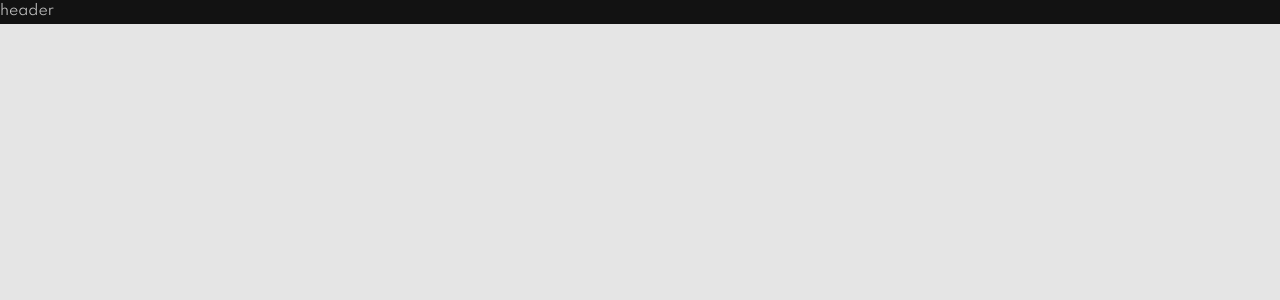
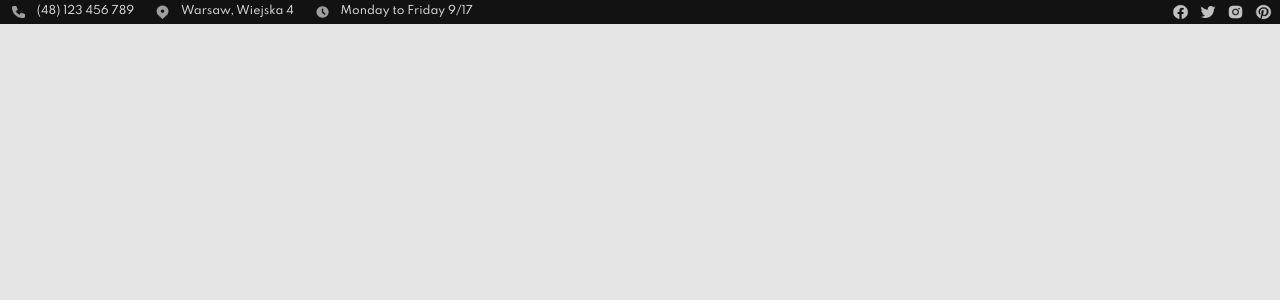
Before and after one commit to pswitalski/Store, a React (Create React App) app: page / in a window 1280 px wide. Shown: the top 300 px of the page. Built offline with nearby package versions, Linux system fonts and the light colour scheme.

Commit message:
create header

```diff
--- /dev/null
+++ b/src/assets/styles/Wrapper.js
@@ -0,0 +1,7 @@
+import styled from 'styled-components';
+
+export const Wrapper = styled.div`
+    height: 100%;
+    width: 100%;
+    max-width: 1280px;
+`;
--- a/src/components/Header/Header.js
+++ b/src/components/Header/Header.js
@@ -1,10 +1,37 @@
 import React from 'react';
 
-import { StyledHeader } from 'components/Header/Header.styles';
+import InfoItem from 'components/Header/InfoItem/InfoItem';
+import SocialMediaLink from './SocialMediaLink/SocialMediaLink';
+
+import { Wrapper } from 'assets/styles/Wrapper';
+import { StyledHeader, StyledDiv, StyledList } from 'components/Header/Header.styles';
+
+import phone from 'assets/icons/phone 2.png';
+import gps from 'assets/icons/location-marker 2.png';
+import clock from 'assets/icons/clock 2.png';
+import facebook from 'assets/icons/facebook 1.png';
+import twitter from 'assets/icons/logo-twitter 1.png';
+import instagram from 'assets/icons/instagram 1.png';
+import pinterest from 'assets/icons/logo-pinterest 1.png';
+
 
 const Header = () => (
     <StyledHeader>
-        header
+        <Wrapper>
+            <StyledDiv>
+                <StyledList>
+                    <InfoItem content="(48) 123 456 789" icon={phone} alt="phone" />
+                    <InfoItem content="Warsaw, Wiejska 4" icon={gps} alt="address" />
+                    <InfoItem content="Monday to Friday 9/17" icon={clock} alt="clock" />
+                </StyledList>
+                <StyledList>
+                    <SocialMediaLink icon={facebook} alt="facebook" url="https://www.facebook.com/" />
+                    <SocialMediaLink icon={twitter} alt="twitter" url="https://twitter.com/" />
+                    <SocialMediaLink icon={instagram} alt="instagram" url="https://www.instagram.com/" />
+                    <SocialMediaLink icon={pinterest} alt="pinterest" url="https://www.pinterest.com/" />
+                </StyledList>
+            </StyledDiv>
+        </Wrapper>
     </StyledHeader>
 )
 
--- a/src/components/Header/Header.styles.js
+++ b/src/components/Header/Header.styles.js
@@ -1,7 +1,23 @@
 import styled from 'styled-components';
 
 export const StyledHeader = styled.header`
+    display: flex;
+    justify-content: center;
+    align-content: center;
     width: 100%;
     height: 24px;
     background-color: ${props => props.theme.colors.dark};
 `;
+
+export const StyledDiv = styled.div`
+    display: flex;
+    justify-content: space-between;
+    align-content: center;
+    height: 100%;
+    width: 100%;
+`;
+
+export const StyledList = styled.ul`
+    display: flex;
+    list-style: none;
+`;
--- /dev/null
+++ b/src/components/Header/InfoItem/InfoItem.js
@@ -0,0 +1,19 @@
+import React from 'react';
+import PropTypes from 'prop-types'
+
+import { StyledListItem, StyledImg, StyledP } from 'components/Header/InfoItem/InfoItem.styles';
+
+const InfoItem = ({content, icon, alt}) => (
+    <StyledListItem>
+        <StyledImg src={icon} alt={alt} />
+        <StyledP>{content}</StyledP>
+    </StyledListItem>
+)
+
+InfoItem.propTypes = {
+    content: PropTypes.string,
+    icon: PropTypes.string,
+    alt: PropTypes.string
+}
+
+export default InfoItem;
--- /dev/null
+++ b/src/components/Header/InfoItem/InfoItem.styles.js
@@ -0,0 +1,27 @@
+import styled from "styled-components";
+
+export const StyledListItem = styled.li`
+    display: flex;
+    justify-content: center;
+    align-content: center;
+    margin: 0 10px;
+
+    @media(max-width: 600px) {
+        display: none;
+    }
+`;
+
+export const StyledImg = styled.img`
+    filter: invert(1);
+    height: 70%;
+    opacity: 0.8;
+    align-self: center;
+`;
+
+export const StyledP = styled.p`
+    opacity: 0.8;
+    font-size: ${props => props.theme.fontSize.small11_18};
+    font-weight: ${props => props.theme.fontWeight.small11_18};
+    color: white;
+    margin-left: 10px;
+`;
--- /dev/null
+++ b/src/components/Header/SocialMediaLink/SocialMediaLink.js
@@ -0,0 +1,18 @@
+import React from 'react';
+import PropTypes from 'prop-types';
+
+import { StyledA, StyledImg } from 'components/Header/SocialMediaLink/SocialMediaLink.styles';
+
+const SocialMediaLink = ({icon, alt, url}) => (
+    <StyledA href={url}>
+        <StyledImg src={icon} alt={alt} />
+    </StyledA>
+);
+
+SocialMediaLink.propTypes = {
+    icon: PropTypes.string,
+    alt: PropTypes.string,
+    url: PropTypes.string
+}
+
+export default SocialMediaLink;
--- /dev/null
+++ b/src/components/Header/SocialMediaLink/SocialMediaLink.styles.js
@@ -0,0 +1,16 @@
+import styled from "styled-components";
+
+export const StyledA = styled.a`
+    display: flex;
+    align-content: center;
+    justify-content: center;
+    margin-right: 5px;
+    padding: 0 3px;
+`;
+
+export const StyledImg = styled.img`
+    filter: invert(1);
+    height: 70%;
+    opacity: 0.8;
+    align-self: center;
+`;
```
